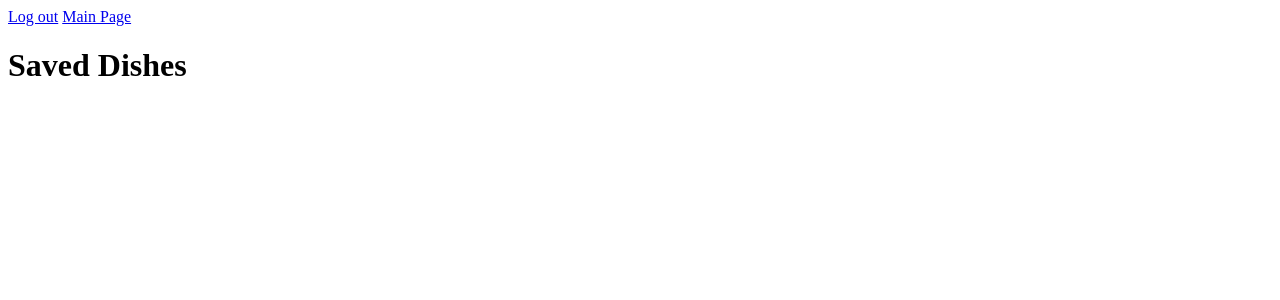
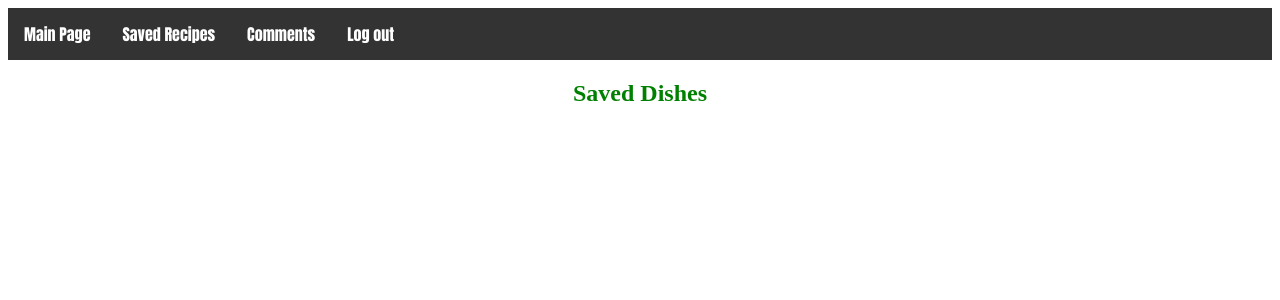
Before and after one commit to CharlieLikesCake/CSC4350-Group, a Flask app: page /profile in a window 1280 px wide. Shown: the top 300 px of the page. Run offline with Flask 2, Linux system fonts and the light colour scheme; the visitor is signed in with stand-in values (Sample User, id 1); data comes from the database, SQL or seed files in the repository; data that the repository does not hold is empty.

Commit message:
add css to profile page

```diff
--- a/static/homestyles.css
+++ b/static/homestyles.css
@@ -76,7 +76,6 @@ li a {
   text-decoration: none;
 }
 
-<<<<<<< HEAD
 li a:hover:not(.active) {
   background-color: #111;
 }
@@ -90,21 +89,20 @@ li a:hover:not(.active) {
   color: red;
   font-size: 25px;
   padding: 5px;
+}
+
+h2{
+  color: green;
+  text-align: center;
 
 }
-=======
-  .user{
-      margin-right: 50px;
-     color: red;
-     font-size: 25px;
-     padding: 5px;
 
-  }
+.card1{
+  display: grid;
+  padding: 20px;
+  margin-bottom: 50px;
+  margin-left: 38%;
+  border-radius: 40px;
+  border: 4px solid pink;
 
-  h2{
-      color: green;
-  }
-
-
-
->>>>>>> b008ec930c3d3f937a1484fa562e633c364d4e88
+}
--- a/templates/favorite.html
+++ b/templates/favorite.html
@@ -1,14 +1,20 @@
 <html>
 
-<head></head>
+<head>
+    <link rel="stylesheet" type="text/css" href="./static/homestyles.css">
+</head>
 
 <body>
-    <a href="{{ url_for('logout') }}">Log out</a>
-    <a href="{{ url_for('index') }}">Main Page</a>
+    <ul>
+        <li><a href="{{ url_for('index') }}">Main Page</a></li>
+        <li><a href="{{ url_for('profile') }}">Saved Recipes</a></li>
+        <li><a href="{{ url_for('comments') }}">Comments</a></li>
+        <li><a href="{{ url_for('logout') }}">Log out</a></li>
+    </ul>
 
-    <h1>Saved Dishes</h1>
+    <h2>Saved Dishes</h2>
     {% for i in range(len_recipes) %}
-    <div>
+    <div class="card card1" style="width: 18rem;">
         <div>
             <form action="{{ url_for('details') }}" method="POST">
                 <input type="submit" value="{{ recipes[i].label }}"></input>
@@ -25,13 +31,15 @@
         <div>
             <a><img src="{{ recipes[i].image }}" /></a>
         </div>
-    </div id="id">
-    <form method='POST' action="deletesaved">
         <div>
-            <input type="text" name="reviewid" value="{{ recipes[i].recipeid }}" readonly /><br>
+            <form method='POST' action="deletesaved">
+                <div id="id">
+                    <input type="text" name="reviewid" value="{{ recipes[i].recipeid }}" readonly /><br>
+                </div>
+                <input type=submit value="Delete Recipe" />
+            </form>
         </div>
-        <input type=submit value="Delete Recipe" />
-    </form>
+    </div>
     {% endfor%}
 
     <script>
--- a/templates/recommendations.html
+++ b/templates/recommendations.html
@@ -16,7 +16,7 @@
         <div class="titlestyle">
             <h1>Recipes Based on Similar {{category}}: {{keyword}}</h1>
         </div>
-        <div>
+        <div class="searchbar">
             <form method="POST" action="/search">
                 <input type="text" name="keyword" placeholder="Search for Recipes">
                 <input type="submit" value="Search">
```
